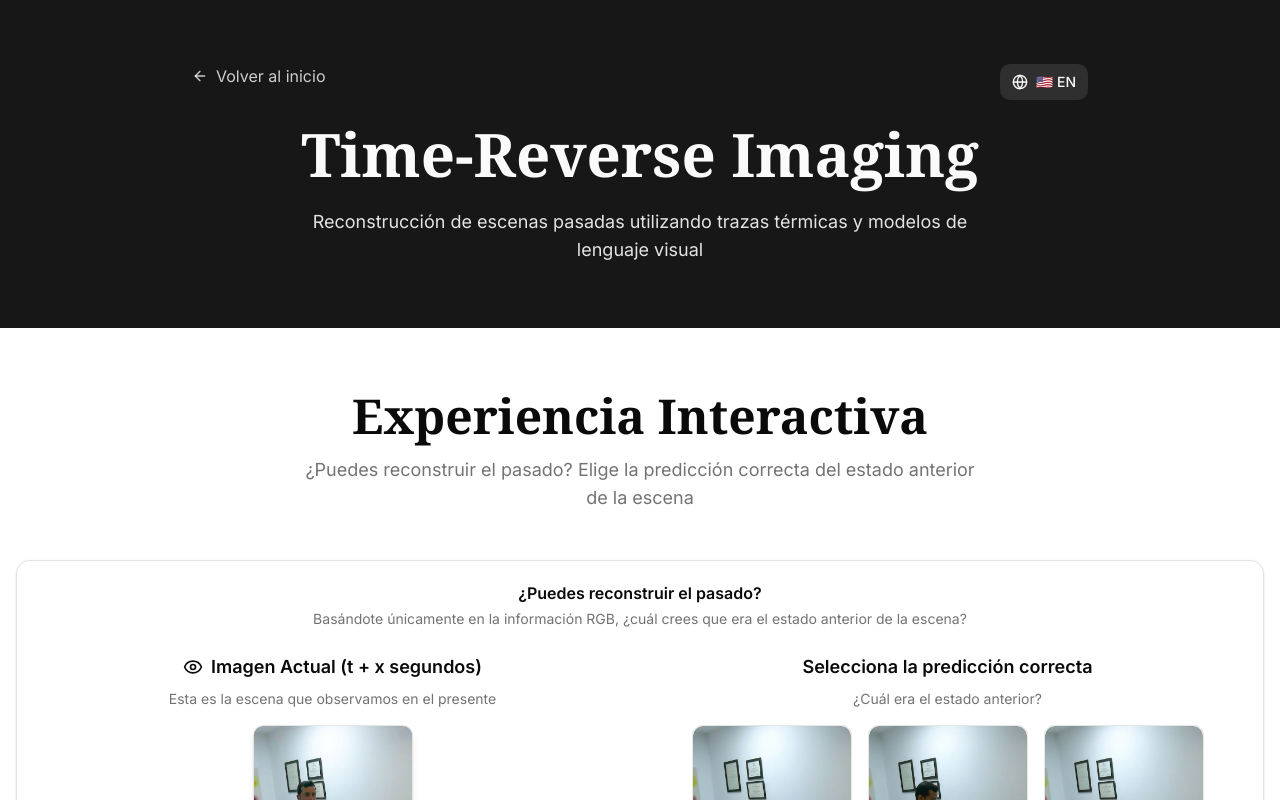
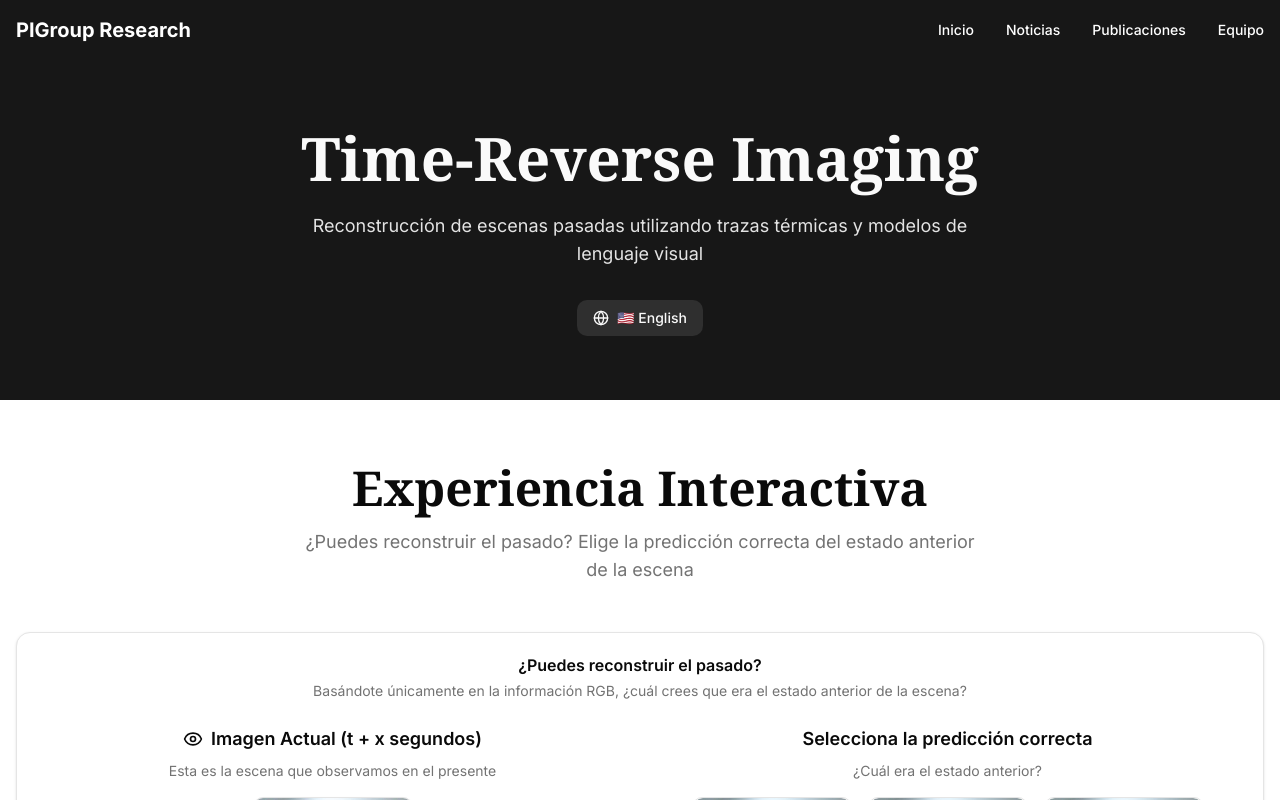
Before and after one commit to PIgroupUIS/pigroup-research, a Next.js app: page /ramas/time-reverse-imaging in a window 1280 px wide. Shown: the top 800 px of the page. Built offline with nearby package versions, Linux system fonts and the light colour scheme.

Commit message:
Visual improvement | Header added in individual pages

```diff
--- a/app/equipo/page.tsx
+++ b/app/equipo/page.tsx
@@ -4,6 +4,7 @@ import { useState, useEffect } from "react"
 import { Card, CardContent, CardHeader, CardTitle } from "@/components/ui/card"
 import { Button } from "@/components/ui/button"
 import { Badge } from "@/components/ui/badge"
+import { Header } from "@/components/header"
 import { ArrowLeft, Mail, ExternalLink, GraduationCap, MapPin, User } from "lucide-react"
 import { getImagePath } from "@/lib/utils"
 
@@ -109,17 +110,12 @@ export default function EquipoPage() {
 
   return (
     <div className="min-h-screen bg-background">
-      {/* Header */}
-      <div className="bg-primary text-primary-foreground py-16">
+      <Header />
+
+      {/* Hero Section */}
+      <div className="bg-primary text-primary-foreground py-16 pt-32">
         <div className="container mx-auto px-4">
           <div className="max-w-4xl mx-auto text-center">
-            <a
-              href={process.env.NODE_ENV === "production" ? "/pigroup-research" : "/"}
-              className="inline-flex items-center text-primary-foreground/80 hover:text-primary-foreground mb-6 transition-colors"
-            >
-              <ArrowLeft className="h-4 w-4 mr-2" />
-              Volver al inicio
-            </a>
             <h1 className="text-4xl md:text-6xl font-serif font-bold mb-6">
               Nuestro Equipo
             </h1>
--- a/app/noticias/page.tsx
+++ b/app/noticias/page.tsx
@@ -5,6 +5,7 @@ import { Card, CardContent, CardHeader, CardTitle } from "@/components/ui/card"
 import { Button } from "@/components/ui/button"
 import { Select, SelectContent, SelectItem, SelectTrigger, SelectValue } from "@/components/ui/select"
 import { Badge } from "@/components/ui/badge"
+import { Header } from "@/components/header"
 import { Calendar, ArrowLeft, Clock, User } from "lucide-react"
 import { getImagePath, getPagePath } from "@/lib/utils"
 
@@ -93,17 +94,12 @@ export default function NewsPage() {
 
   return (
     <div className="min-h-screen bg-background">
-      {/* Header */}
-      <div className="bg-primary text-primary-foreground py-16">
+      <Header />
+
+      {/* Hero Section */}
+      <div className="bg-primary text-primary-foreground py-16 pt-32">
         <div className="container mx-auto px-4">
           <div className="max-w-4xl mx-auto text-center">
-            <a
-              href={process.env.NODE_ENV === "production" ? "/pigroup-research" : "/"}
-              className="inline-flex items-center text-primary-foreground/80 hover:text-primary-foreground mb-6 transition-colors"
-            >
-              <ArrowLeft className="h-4 w-4 mr-2" />
-              Volver al inicio
-            </a>
             <h1 className="text-4xl md:text-6xl font-serif font-bold mb-6">
               Todas las Noticias
             </h1>
--- a/app/publicaciones/page.tsx
+++ b/app/publicaciones/page.tsx
@@ -5,6 +5,7 @@ import { Card, CardContent, CardFooter, CardHeader, CardTitle } from "@/componen
 import { Button } from "@/components/ui/button"
 import { Select, SelectContent, SelectItem, SelectTrigger, SelectValue } from "@/components/ui/select"
 import { AuthorsList } from "@/components/ui/authors-list"
+import { Header } from "@/components/header"
 import { ExternalLink, Download, ArrowLeft } from "lucide-react"
 import { getImagePath, getPagePath } from "@/lib/utils"
 
@@ -89,17 +90,12 @@ export default function PublicationsPage() {
 
   return (
     <div className="min-h-screen bg-background">
-      {/* Header */}
-      <div className="bg-primary text-primary-foreground py-16">
+      <Header />
+
+      {/* Hero Section */}
+      <div className="bg-primary text-primary-foreground py-16 pt-32">
         <div className="container mx-auto px-4">
           <div className="max-w-4xl mx-auto text-center">
-            <a
-              href={process.env.NODE_ENV === "production" ? "/pigroup-research" : "/"}
-              className="inline-flex items-center text-primary-foreground/80 hover:text-primary-foreground mb-6 transition-colors"
-            >
-              <ArrowLeft className="h-4 w-4 mr-2" />
-              Volver al inicio
-            </a>
             <h1 className="text-4xl md:text-6xl font-serif font-bold mb-6">
               Todas las Publicaciones
             </h1>
--- a/app/ramas/time-reverse-imaging/page.tsx
+++ b/app/ramas/time-reverse-imaging/page.tsx
@@ -189,41 +189,34 @@ export default function TimeReverseImaging() {
 
   return (
     <div className="min-h-screen bg-white">
+      <Header />
 
       <main className=" pb-16">
 
 
         {/* Hero Section */}
-        <section className="bg-primary text-primary-foreground py-16">
+        <section className="bg-primary text-primary-foreground py-16 pt-32">
           <div className="container mx-auto px-4">
             <div className="max-w-4xl mx-auto text-center">
-              <div className="flex justify-between items-start mb-6">
-                <a
-                  href={getPagePath("/")}
-                  className="inline-flex items-center text-primary-foreground/80 hover:text-primary-foreground transition-colors"
-                >
-                  <ArrowLeft className="h-4 w-4 mr-2" />
-                  {t.backToHome}
-                </a>
-
-                {/* Language Toggle */}
-                <button
-                  onClick={toggleLanguage}
-                  className="inline-flex items-center gap-2 px-3 py-2 bg-primary-foreground/10 hover:bg-primary-foreground/20 rounded-lg transition-colors"
-                >
-                  <Globe className="h-4 w-4" />
-                  <span className="text-sm font-medium">
-                    {language === 'es' ? '🇺🇸 EN' : '🇪🇸 ES'}
-                  </span>
-                </button>
-              </div>
-
               <h1 className="text-4xl md:text-6xl font-serif font-bold mb-6">
                 {t.title}
               </h1>
               <p className="text-lg text-primary-foreground/90 max-w-2xl mx-auto">
                 {t.subtitle}
               </p>
+
+              {/* Language Toggle - Solo aquí */}
+              <div className="flex justify-center mt-8">
+                <button
+                  onClick={toggleLanguage}
+                  className="inline-flex items-center gap-2 px-4 py-2 bg-primary-foreground/10 hover:bg-primary-foreground/20 rounded-lg transition-colors"
+                >
+                  <Globe className="h-4 w-4" />
+                  <span className="text-sm font-medium">
+                    {language === 'es' ? '🇺🇸 English' : '🇪🇸 Español'}
+                  </span>
+                </button>
+              </div>
             </div>
           </div>
         </section>
--- a/components/header.tsx
+++ b/components/header.tsx
@@ -19,11 +19,9 @@ export function Header() {
 
   const navItems = [
     { href: "/", label: "Inicio", isSection: false },
-    { href: "#research-areas", label: "Investigación", isSection: true },
     { href: "/noticias", label: "Noticias", isSection: false },
     { href: "/publicaciones", label: "Publicaciones", isSection: false },
     { href: "/equipo", label: "Equipo", isSection: false },
-    { href: "#contacto", label: "Contacto", isSection: true },
   ]
 
   return (
--- a/components/hero.tsx
+++ b/components/hero.tsx
@@ -51,6 +51,15 @@ export function Hero() {
             >
               <a href="#contacto">Contáctanos</a>
             </Button>
+            <Button
+              size="lg"
+              className="bg-transparent border-2 border-primary-foreground text-primary-foreground hover:bg-primary-foreground hover:text-primary font-sans font-medium"
+              asChild
+            >
+              <a href="#research-areas">
+                Ramas de investigacion
+              </a>
+            </Button>
           </div>
         </div>
       </div>
--- a/components/research-areas-section.tsx
+++ b/components/research-areas-section.tsx
@@ -19,11 +19,6 @@ const researchAreas = [
 export function ResearchAreasSection() {
   return (
     <section id="research-areas" className="py-24 bg-white relative overflow-hidden">
-      {/* Subtle decorative elements */}
-      <div className="absolute inset-0 opacity-5">
-        <div className="absolute top-10 right-10 w-32 h-32 border border-yellow-400 rounded-full"></div>
-        <div className="absolute bottom-20 left-10 w-24 h-24 bg-yellow-400 rounded-full blur-sm"></div>
-      </div>
 
       <div className="container mx-auto px-4 relative z-10">
         <div className="text-center mb-16">
```
